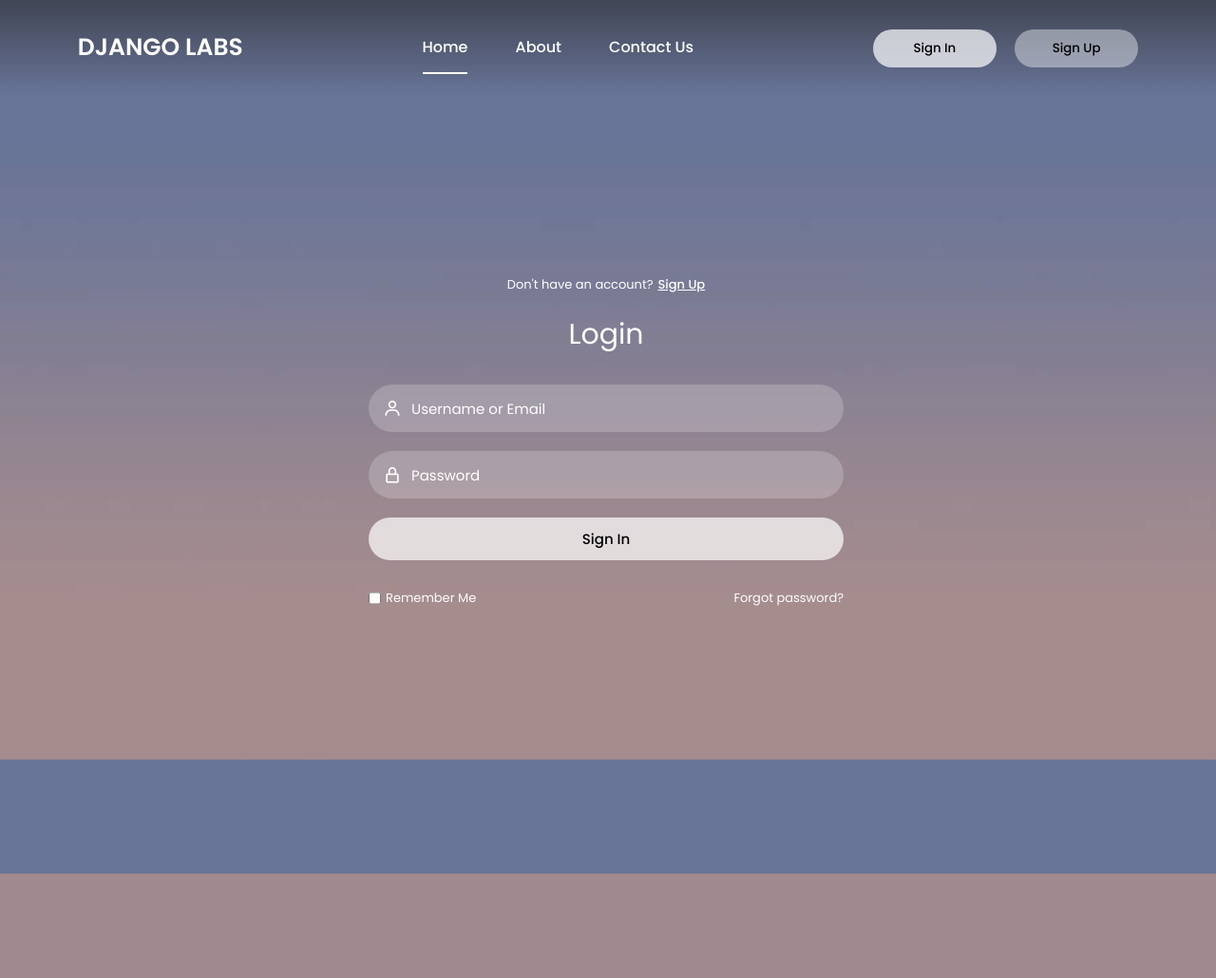
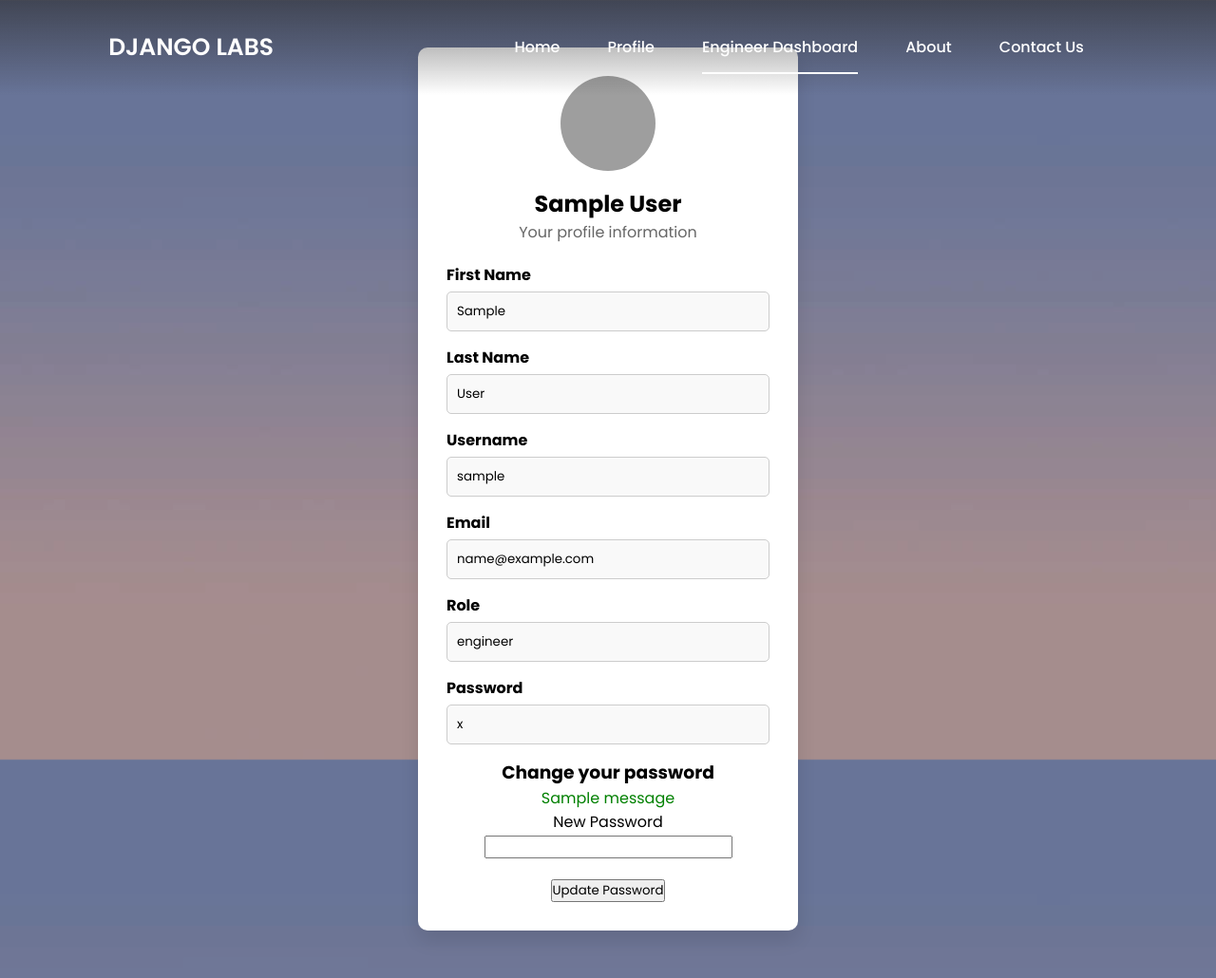
Before and after one commit to w1948131/DjangoSkyProj, a Django app: template DJANGOAPP/skyapp/my_app/templates/my_app/profile.html in a window 1280 px wide. Shown: the whole page at 95% size. Before the commit the page ends 920 px from the top, so only its background shows below. Run offline with Django 5.2, Linux system fonts and the light colour scheme; the template is opened without the code that fills it: values that come from a table or form of the project are taken from there, others are empty; tables that the repository leaves empty hold one stand-in row (values such as "Sample post"); one stand-in notice (Sample message) is shown; grey boxes are pictures that could not be loaded.

Commit message:
Add files via upload

```diff
--- a/DJANGOAPP/skyapp/my_app/templates/my_app/profile.html
+++ b/DJANGOAPP/skyapp/my_app/templates/my_app/profile.html
@@ -2,15 +2,56 @@
 <!DOCTYPE html>
 <html lang="en">
 <head>
-    <meta charset="UTF-8" />
-    <meta http-equiv="X-UA-Compatible" content="IE=edge" />
-    <meta name="viewport" content="width=device-width, initial-scale=1.0" />
-    <link
-      href="https://unpkg.com/boxicons@2.1.4/css/boxicons.min.css"
-      rel="stylesheet"
-    />
-    <link rel="stylesheet" href="{% static 'style.css' %}" />
-    <title>Login & Registration</title>
+   <meta charset="UTF-8">
+   <meta http-equiv="X-UA-Compatible" content="IE=edge">
+   <meta name="viewport" content="width=device-width, initial-scale=1.0">
+   <link href='https://unpkg.com/boxicons@2.1.4/css/boxicons.min.css' rel='stylesheet'>
+   <link rel="stylesheet" href="{% static 'style.css' %}">
+   <link rel="stylesheet" href="{% static 'profile.css' %}">
+   <title>Your Profile</title>
+   <style>
+    .profile-container {
+       max-width: 400px;
+       margin: 50px auto;
+       background: white;
+       padding: 30px;
+       border-radius: 10px;
+       box-shadow: 0 10px 20px rgba(0,0,0,0.1);
+       text-align: center;
+    }
+    .profile-image {
+       width: 100px;
+       height: 100px;
+       border-radius: 50%;
+       margin-bottom: 10px;
+    }
+    .profile-field {
+       margin: 15px 0;
+       text-align: left;
+    }
+    .profile-field label {
+       display: block;
+       font-weight: bold;
+       margin-bottom: 5px;
+    }
+    .profile-field input {
+       width: 100%;
+       padding: 10px;
+       border: 1px solid #ccc;
+       border-radius: 5px;
+       background: #f9f9f9;
+    }
+    .change-password {
+       margin-top: 20px;
+       display: inline-block;
+       color: #007BFF;
+       text-decoration: none;
+       font-weight: bold;
+    }
+    .change-password:hover {
+       text-decoration: underline;
+    }
+ </style>
 </head>
 <body>
 <div class="wrapper">
@@ -20,131 +61,79 @@
        </div>
        <div class="nav-menu" id="navMenu">
            <ul>
-            <li><a href="home.html" class="link active">Home</a></li>
-            <li><a href="aboutus.html" class="link">About</a></li>
-            <li><a href="contactus.html" class="link">Contact Us</a></li>
+               <li><a href="{% url 'home' %}" class="link">Home</a></li>
+               <li><a href="{% url 'profile' %}" class="link">Profile</a></li>
+               <li><a href="{% url 'engineerdashboard' %}" class="link active">Engineer Dashboard</a></li> <!-- umar(w1948131) -->
+               <li><a href="{% url 'about' %}" class="link">About</a></li>
+               <li><a href="{% url 'contact' %}" class="link">Contact Us</a></li>
            </ul>
        </div>
-        <div class="nav-button">
-          <button class="btn white-btn" id="loginBtn" onclick="login()">
-            Sign In
-          </button>
-          <button class="btn" id="registerBtn" onclick="register()">
-            Sign Up
-          </button>
+   </nav>
+
+<!-- Profile Page Content -->
+<div class="profile-container">
+    <!-- Profile Image -->
+    <img src="{% static 'images/profile-avatar.jpg' %}" alt="Profile" class="profile-image">
+
+    <!-- Name Heading (Optional) -->
+    <h2>{{ employee.first_name }} {{ employee.last_name }}</h2> <!-- umar(w1948131) changed  to retireve from employee table -->
+    <p style="color: #666; margin-bottom: 20px;">Your profile information</p>
+
+    <!-- First Name -->
+    <div class="profile-field">
+       <label>First Name</label>
+       <input type="text" value="{{ employee.first_name }}" readonly>
     </div>
-        <div class="nav-menu-btn">
-          <i class="bx bx-menu" onclick="myMenuFunction()"></i>
+
+    <!-- Last Name -->
+    <div class="profile-field">
+       <label>Last Name</label>
+       <input type="text" value="{{ employee.last_name }}" readonly>
     </div>
-      </nav>
-      <!----------------------------- Form box ----------------------------------->
-      <div class="form-box">
-        <!------------------- login form -------------------------->
-        <div class="login-container" id="login">
-          <div class="top">
-            <span
-              >Don't have an account?
-              <a href="#" onclick="register()">Sign Up</a></span
-            >
-            <header>Login</header>
+
+    <!-- Username -->
+    <div class="profile-field">
+       <label>Username</label>
+       <input type="text" value="{{ employee.username }}" readonly>
     </div>
-          <div class="input-box">
-            <input
-              type="text"
-              class="input-field"
-              placeholder="Username or Email"
-            />
-            <i class="bx bx-user"></i>
+
+    <!-- Email -->
+    <div class="profile-field">
+       <label>Email</label>
+       <input type="email" value="{{ employee.email }}" readonly>
     </div>
-          <div class="input-box">
-            <input type="password" class="input-field" placeholder="Password" />
-            <i class="bx bx-lock-alt"></i>
+    <div class="profile-field">
+      <label>Role</label>
+      <input type="text" value="{{ employee.role }}" readonly>
    </div>
-          <div class="input-box">
-            <input type="submit" class="submit" value="Sign In" />
+   <div class="profile-field">
+      <label>Password</label>
+      <input type="text" value="{{ employee.password }}" readonly>
    </div>
-          <div class="two-col">
-            <div class="one">
-              <input type="checkbox" id="login-check" />
-              <label for="login-check"> Remember Me</label>
+   <div>
+      <h3>Change your password</h3>
+      {% if messages %}
+      <div class="messages">
+         {% for message in messages %}
+            <p style="color: {% if message.tags == 'error' %}red{% else %}green{% endif %};">{{message}}</p> <!-- umar(w1948131) display appropraite messages based on user input -->
+         {%endfor%}
       </div>
-            <div class="two">
-              <label><a href="#">Forgot password?</a></label>
+   {% endif %}
+      <form method='POST' action="{% url 'change_password' %}">
+         {% csrf_token %}
+         <div class = "input-box">
+            <label>New Password </label>
+            <input type='password' name="updated_password" placeholder="Enter your new password" required>
+
          </div>
+         <div input="input-box">
+            <input type='submit' class='submit-btn' value="Update Password">
          </div>
+
+      </form>
    </div>
-        <!------------------- registration form -------------------------->
-        <div class="register-container" id="register">
-          <div class="top">
-            <span
-              >Have an account? <a href="#" onclick="login()">Login</a></span
-            >
-            <header>Sign Up</header>
+
+
  </div>
-          <div class="two-forms">
-            <div class="input-box">
-              <input type="text" class="input-field" placeholder="Firstname" />
-              <i class="bx bx-user"></i>
-            </div>
-            <div class="input-box">
-              <input type="text" class="input-field" placeholder="Lastname" />
-              <i class="bx bx-user"></i>
-            </div>
-          </div>
-          <div class="input-box">
-            <input type="text" class="input-field" placeholder="Email" />
-            <i class="bx bx-envelope"></i>
-          </div>
-          <div class="input-box">
-            <input type="password" class="input-field" placeholder="Password" />
-            <i class="bx bx-lock-alt"></i>
-          </div>
-          <div class="input-box">
-            <input type="submit" class="submit" value="Register" />
-          </div>
-          <div class="two-col">
-            <div class="one">
-              <input type="checkbox" id="register-check" />
-              <label for="register-check"> Remember Me</label>
-            </div>
-            <div class="two">
-              <label><a href="#">Terms & conditions</a></label>
-            </div>
-          </div>
-        </div>
-      </div>
-    </div>
-    <script>
-      function myMenuFunction() {
-        var i = document.getElementById("navMenu");
-        if (i.className === "nav-menu") {
-          i.className += " responsive";
-        } else {
-          i.className = "nav-menu";
-        }
-      }
-    </script>
-    <script>
-      var a = document.getElementById("loginBtn");
-      var b = document.getElementById("registerBtn");
-      var x = document.getElementById("login");
-      var y = document.getElementById("register");
-      function login() {
-        x.style.left = "4px";
-        y.style.right = "-520px";
-        a.className += " white-btn";
-        b.className = "btn";
-        x.style.opacity = 1;
-        y.style.opacity = 0;
-      }
-      function register() {
-        x.style.left = "-510px";
-        y.style.right = "5px";
-        a.className = "btn";
-        b.className += " white-btn";
-        x.style.opacity = 0;
-        y.style.opacity = 1;
-      }
-    </script>
 </body>
 </html>
```
Lines whose indentation alone changed are shown as unchanged.
